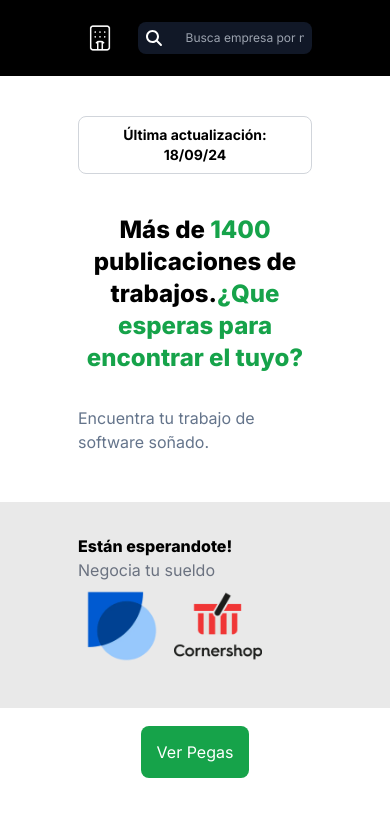
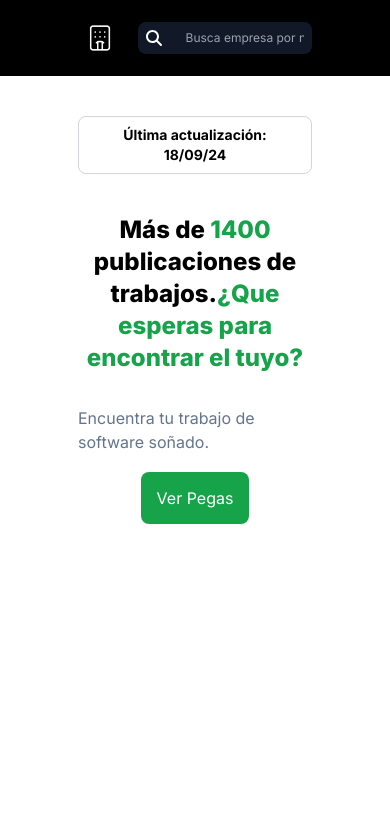
Before and after one commit to a-maccormack/pegas-chile, a Next.js app in the folder frontend/: page / in a window 390 px wide. Shown: the top 816 px of the page. Built offline with nearby package versions, Linux system fonts and the light colour scheme.

Commit message:
hide on mobile

```diff
--- a/frontend/src/containers/Home/jobCarrouselSection.tsx
+++ b/frontend/src/containers/Home/jobCarrouselSection.tsx
@@ -1,37 +1,37 @@
-'use client';
+"use client";
 
-import React, { useState } from 'react';
-import Container from '@/components/container';
-import fintualLogo from '@/assets/job-carrousel/fintual-logo.png';
-import cornerShopLogo from '@/assets/job-carrousel/cornershop-logo.png';
-import machLogo from '@/assets/job-carrousel/mach-logo.png';
-import mercadolibreLogo from '@/assets/job-carrousel/mercadolibre-logo.png';
-import { CompanyCard } from '@/components/companyCard';
+import React, { useState } from "react";
+import Container from "@/components/container";
+import fintualLogo from "@/assets/job-carrousel/fintual-logo.png";
+import cornerShopLogo from "@/assets/job-carrousel/cornershop-logo.png";
+import machLogo from "@/assets/job-carrousel/mach-logo.png";
+import mercadolibreLogo from "@/assets/job-carrousel/mercadolibre-logo.png";
+import { CompanyCard } from "@/components/companyCard";
 
 const logoData = [
-  { src: fintualLogo, alt: 'fintual logo', salary: '+$ 1M' },
-  { src: cornerShopLogo, alt: 'cornershop logo', salary: '+$ 2M' },
-  { src: machLogo, alt: 'mach logo', salary: '+$ 2M' },
-  { src: mercadolibreLogo, alt: 'mercadolibre logo', salary: '+$ 1M' },
+  { src: fintualLogo, alt: "fintual logo", salary: "+$ 1M" },
+  { src: cornerShopLogo, alt: "cornershop logo", salary: "+$ 2M" },
+  { src: machLogo, alt: "mach logo", salary: "+$ 2M" },
+  { src: mercadolibreLogo, alt: "mercadolibre logo", salary: "+$ 1M" },
 ];
 
 function JobCarrousel() {
   return (
-    <div className="bg-carrousel-gray mt-12 py-8">
-      <Container className="md:flex items-center lg:max-w-5xl flex-row overflow-hidden">
+    <div className="mt-12 hidden bg-carrousel-gray py-8 sm:block">
+      <Container className="flex-row items-center overflow-hidden md:flex lg:max-w-5xl">
         <div>
           <h2 className="font-extrabold">Están esperandote!</h2>
           <p className="text-gray-500">Negocia tu sueldo</p>
         </div>
 
-        <div className="relative overflow-hidden w-full group">
-          <div className="hidden md:block absolute left-0 top-0 h-full w-24 bg-gradient-to-r from-carrousel-gray to-transparent pointer-events-none z-10"></div>
-          <div className="hidden md:block absolute right-0 top-0 h-full w-24 bg-gradient-to-l from-carrousel-gray to-transparent pointer-events-none z-10"></div>
+        <div className="group relative w-full overflow-hidden">
+          <div className="pointer-events-none absolute left-0 top-0 z-10 hidden h-full w-24 bg-gradient-to-r from-carrousel-gray to-transparent md:block"></div>
+          <div className="pointer-events-none absolute right-0 top-0 z-10 hidden h-full w-24 bg-gradient-to-l from-carrousel-gray to-transparent md:block"></div>
           <div className="w-full">
-            <div className="inline-flex whitespace-nowrap items-center md:gap-10 animate-none md:animate-loop-scroll group-hover:paused">
+            <div className="group-hover:paused inline-flex animate-none items-center whitespace-nowrap md:animate-loop-scroll md:gap-10">
               {[...logoData, ...logoData, ...logoData].map((logo, index) => (
                 <CompanyCard
-                  className={index > 1 ? 'hidden' : ''}
+                  className={index > 1 ? "hidden" : ""}
                   key={index}
                   src={logo.src}
                   alt={logo.alt}
```
